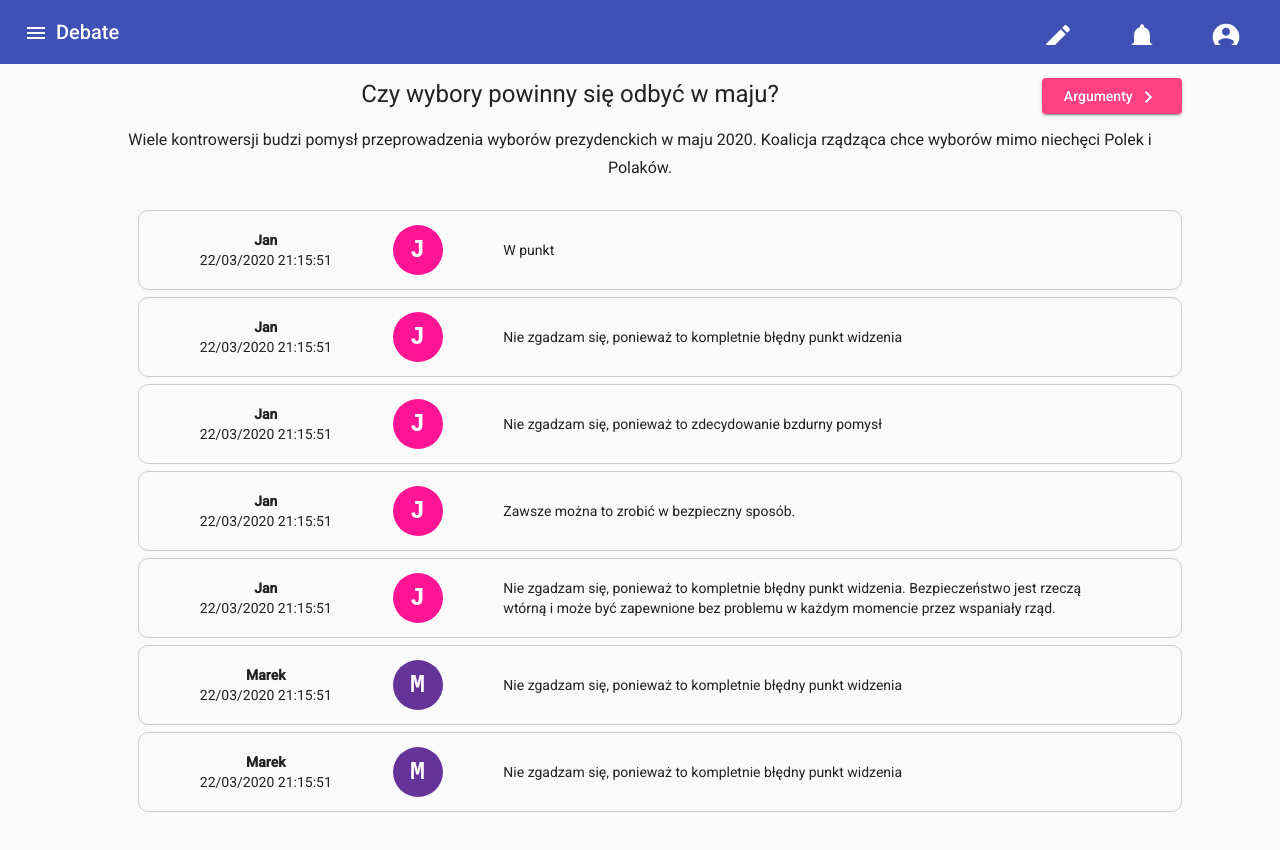
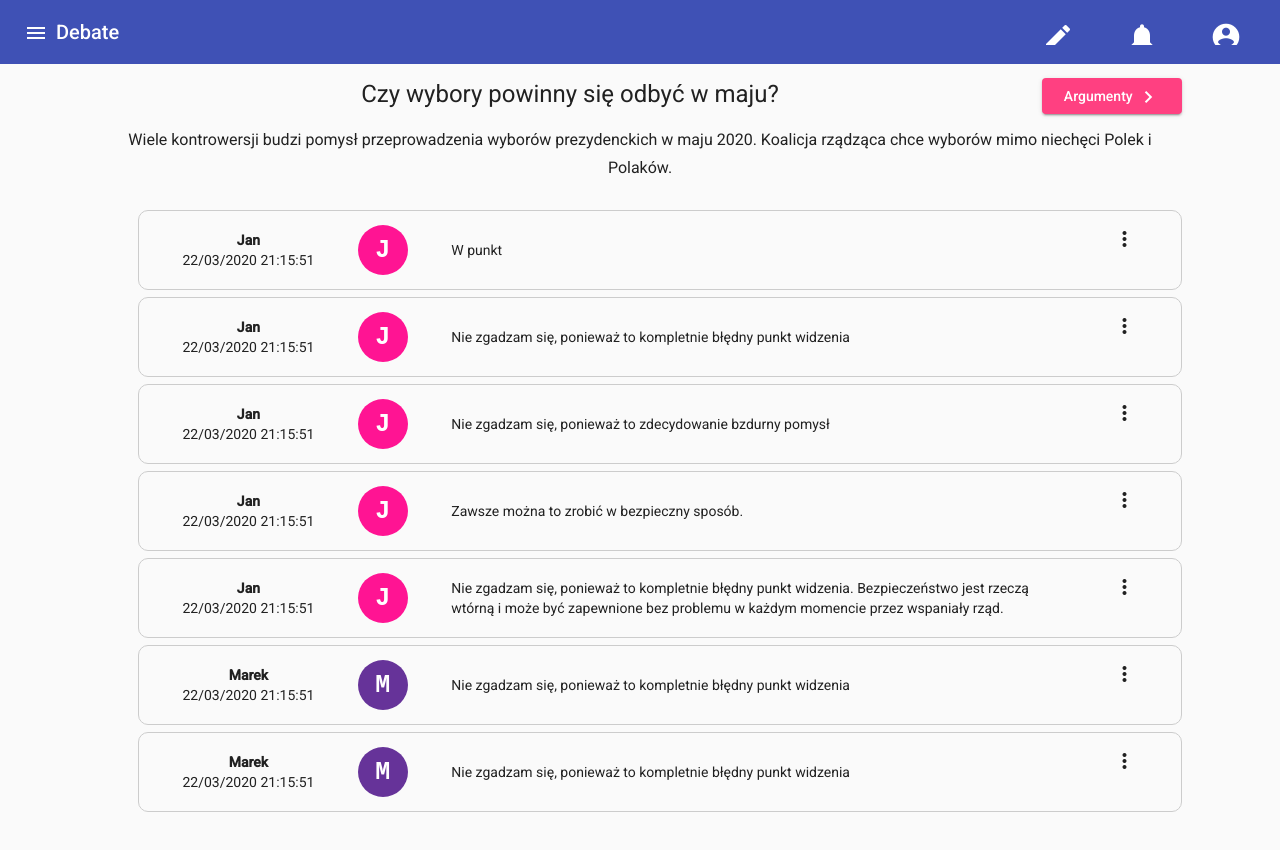
Before and after one commit to borysewicz/debate, an Angular app in the folder sources/Debate-frontend/: page /debate/1/comments in a window 1280 px wide. Shown: the top 850 px of the page. Built offline with nearby package versions, Linux system fonts and the light colour scheme.

Commit message:
Add report menu to arguments and comments

```diff
--- a/sources/Debate-frontend/src/app/debate/comment/comment.component.html
+++ b/sources/Debate-frontend/src/app/debate/comment/comment.component.html
@@ -11,4 +11,18 @@
     </div>
   </a>
   <p>{{ comment.content }}</p>
+  <button
+        mat-icon-button
+        [matMenuTriggerFor]="menu"
+        aria-label="Example icon-button with a menu"
+        (click)="$event.stopPropagation()"
+      >
+        <mat-icon>more_vert</mat-icon>
+      </button>
+      <mat-menu #menu="matMenu">
+        <button mat-menu-item>
+          <mat-icon>outlined_flag</mat-icon>
+          <span>Zgłoś komentarz</span>
+        </button>
+      </mat-menu>
 </li>
--- a/sources/Debate-frontend/src/app/debate/debate-argument/debate-argument.component.html
+++ b/sources/Debate-frontend/src/app/debate/debate-argument/debate-argument.component.html
@@ -42,6 +42,20 @@
           >{{ argument.downVotes }}</span
         >
       </button>
+      <button
+        mat-icon-button
+        [matMenuTriggerFor]="menu"
+        aria-label="Example icon-button with a menu"
+        (click)="$event.stopPropagation()"
+      >
+        <mat-icon>more_vert</mat-icon>
+      </button>
+      <mat-menu #menu="matMenu">
+        <button mat-menu-item>
+          <mat-icon>outlined_flag</mat-icon>
+          <span>Zgłoś argument</span>
+        </button>
+      </mat-menu>
     </mat-panel-description>
   </mat-expansion-panel-header>
   <p>{{ argument.content }}</p>
```
Also changed, not shown: sources/Debate-frontend/src/app/app.module.ts (+26 -25 lines).
